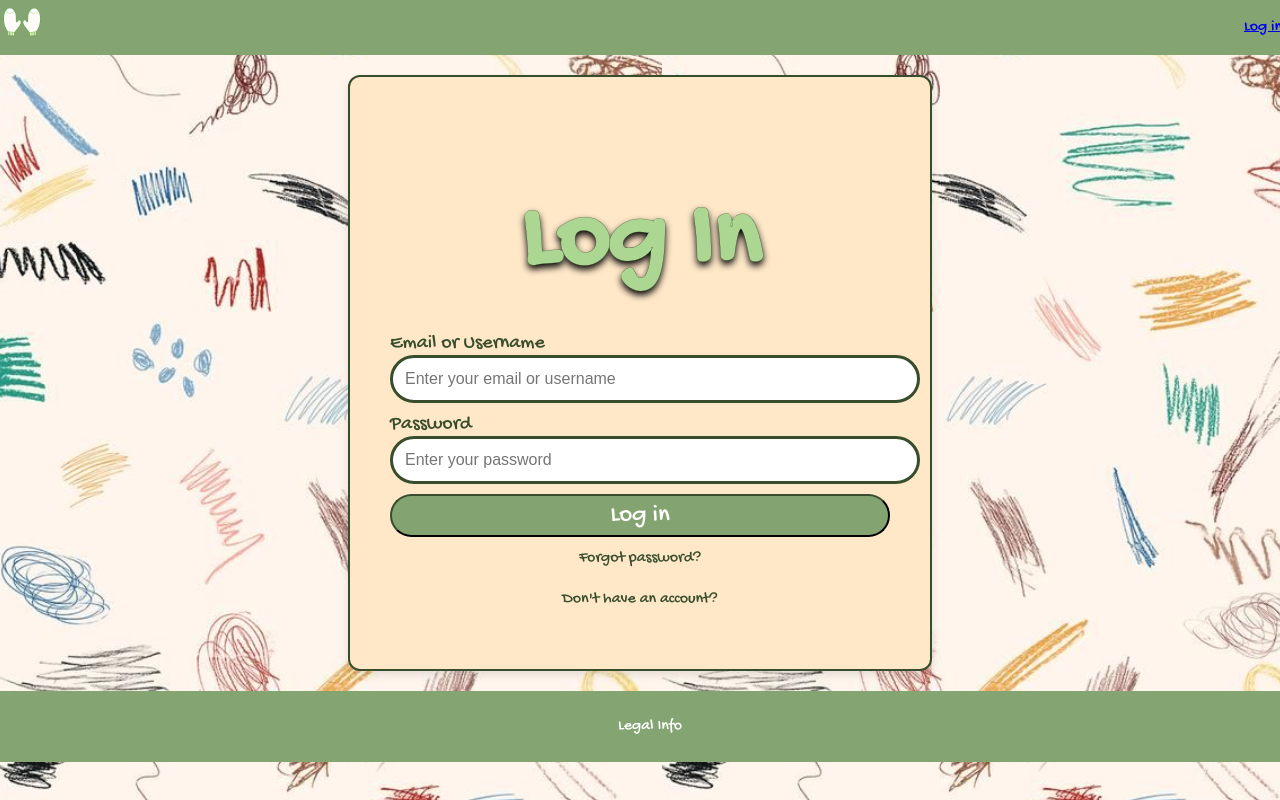
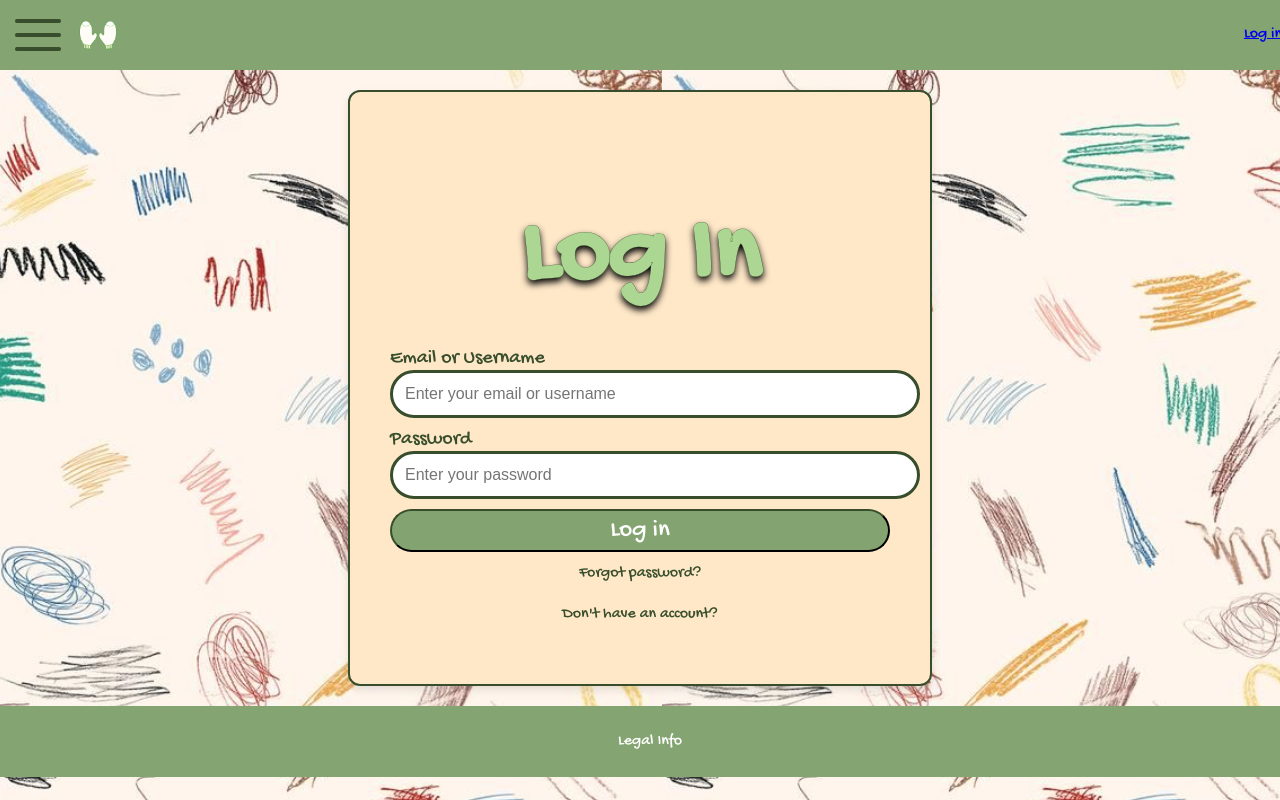
Before and after one commit to rin-bell4772/mttn, a Next.js app in the folder mttn/: page /login in a window 1280 px wide. Built offline with nearby package versions, Linux system fonts and the light colour scheme; a web font is replaced by a local one.

Commit message:
Added sidebar logo to nav bar, created new class for logos on nav bar (CSS)

```diff
--- a/mttn/src/app/components/Nav.module.css
+++ b/mttn/src/app/components/Nav.module.css
@@ -2,11 +2,19 @@
 
 .nav {
     display: flex;
+    align-items: center;
     justify-content: space-between;
     background-color: #84a471;
     margin: 0;
     padding: 2px;
     width: 100%;
+}
+
+.logos {
+    display: flex;
+    align-items: center;
+    margin: 1%;
+    gap: 20%;
 }
 
 .login {
--- a/mttn/src/app/components/Nav.tsx
+++ b/mttn/src/app/components/Nav.tsx
@@ -1,6 +1,7 @@
 import styles from './Nav.module.css';
 import Link from 'next/link';
 import Image from 'next/image';
+import sidebar from '../images/sidebar.png';
 
 
 type NavProps = {
@@ -11,7 +12,11 @@ type NavProps = {
 export default function Nav({ isLoggedIn }: NavProps) {
   return (
     <nav className={styles.nav}>
-      <Image src="/images/mttnLogo.png" alt="logo" width={40} height={40} />
+      <div className={styles.logos}>
+        <Image src={sidebar} alt="Sidebar icon"/>
+        <Image src="/images/mttnLogo.png" alt="logo" width={40} height={40} />
+      </div>
+
       {isLoggedIn ?
       <Link href="/">
         <p className={styles.text}>Log out</p>
```
Also changed, not shown: mttn/src/app/images/sidebar.png (added).
